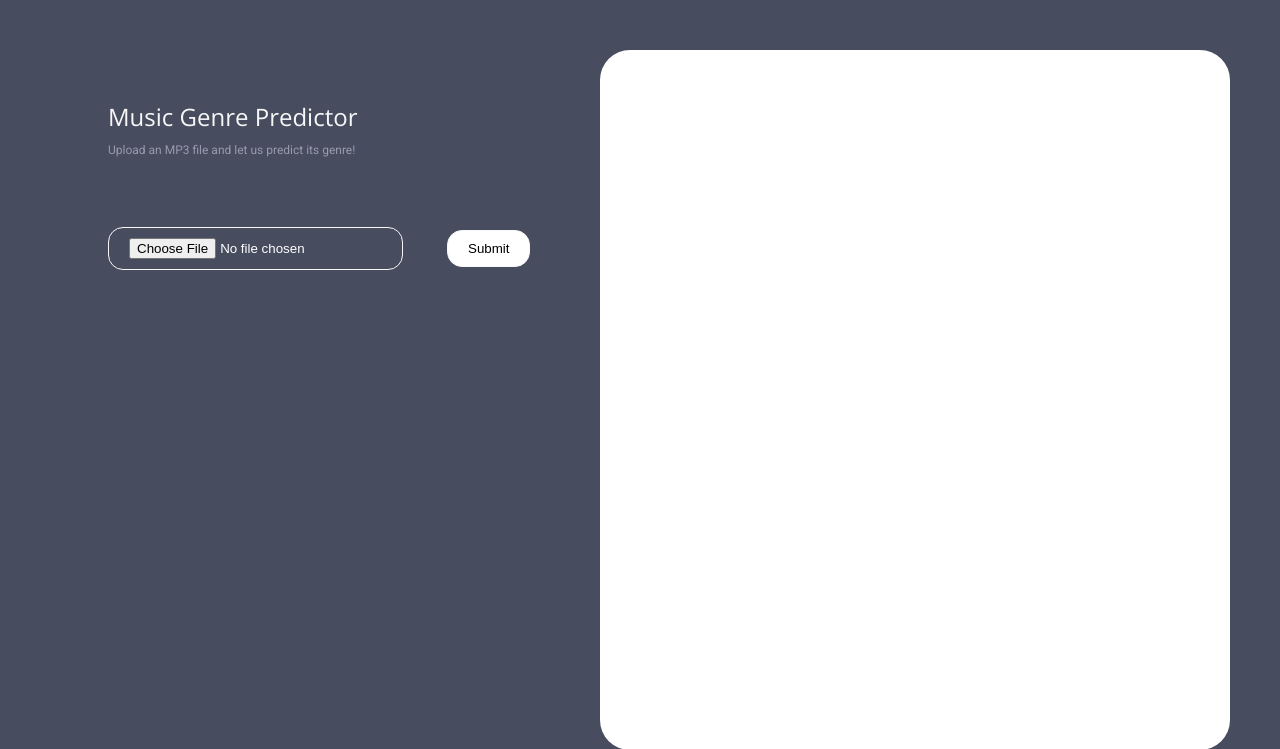
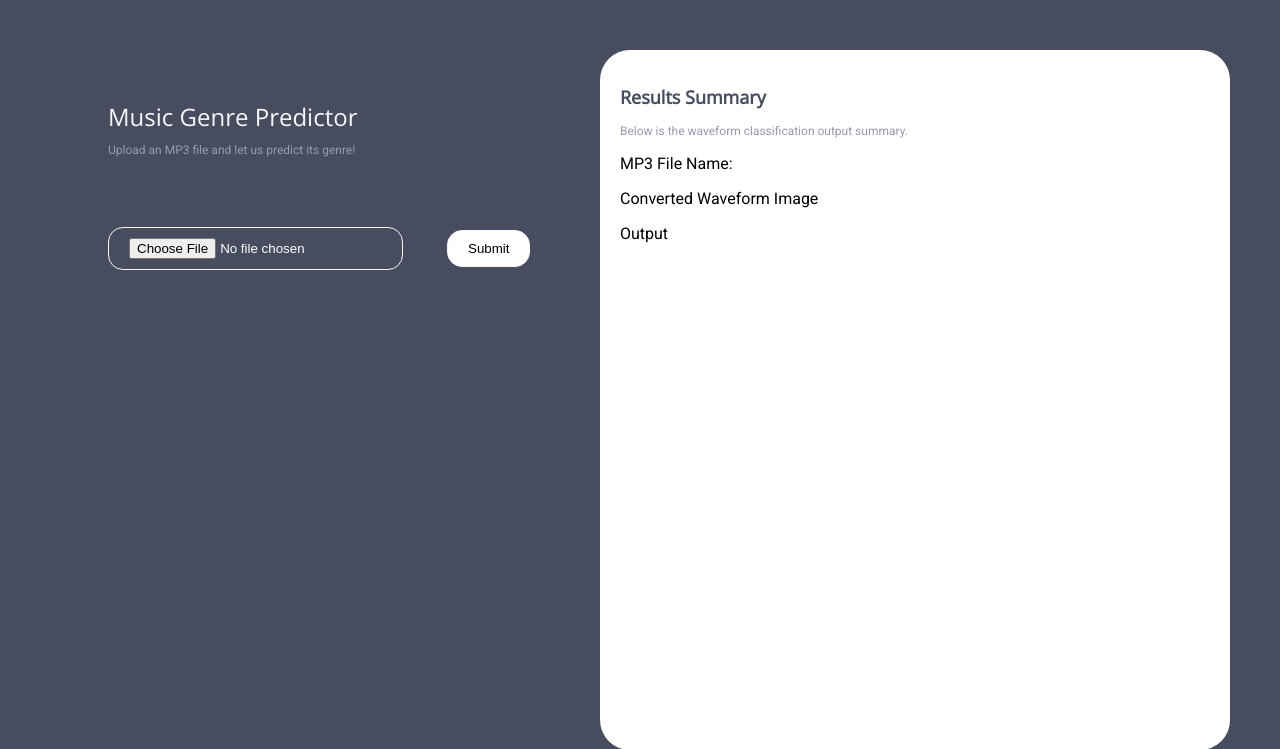
Before and after one commit to lucyxubroad/cs4701-frontend, a Flask app: page / in a window 1280 px wide. Shown: the top 749 px of the page. Run offline with Flask 2, Linux system fonts and the light colour scheme.

Commit message:
Add styling and content to html

```diff
--- a/static/style.css
+++ b/static/style.css
@@ -54,12 +54,30 @@
 	top: 50px;
 	left: 600px;
 	background-color: white;
+	color: black;
+}
+
+.output-content {
+	padding: 20px;
+	font-family: 'Roboto', sans-serif;
+}
+
+.results-header {
+	font-family: 'Open Sans', sans-serif;
+	font-size: 18px;
+	color: #474C5F;
+}
+
+.results-subheader {
+	font-family: 'Roboto', sans-serif;
+	color: #989AAD;
+	font-size: 12px;
 }
 
 .generated-waveform {
 	height: 300px;
 	text-align: right;
-	padding: 20px;
+	/* padding: 20px; */
 }
 
 #team-name-footer {
--- a/templates/home.html
+++ b/templates/home.html
@@ -27,11 +27,18 @@
 	</form>
 
 	<div class="output">
-		{% if name %}
-		<p><img class="generated-waveform" src="{{name}}"></p>
-		{% else %}
-		<p></p>
-		{% endif %}
+		<div class="output-content">
+			<h2 class="results-header">Results Summary</h2>
+			<p class="results-subheader">Below is the waveform classification output summary.</p>
+			<p>MP3 File Name: </p>
+			<p>Converted Waveform Image</p>
+			{% if name %}
+			<p><img class="generated-waveform" src="{{name}}"></p>
+			{% else %}
+			<p></p>
+			{% endif %}
+			<p>Output</p>
+		</div>
 	</div>
 
 	{% if message %}
```
